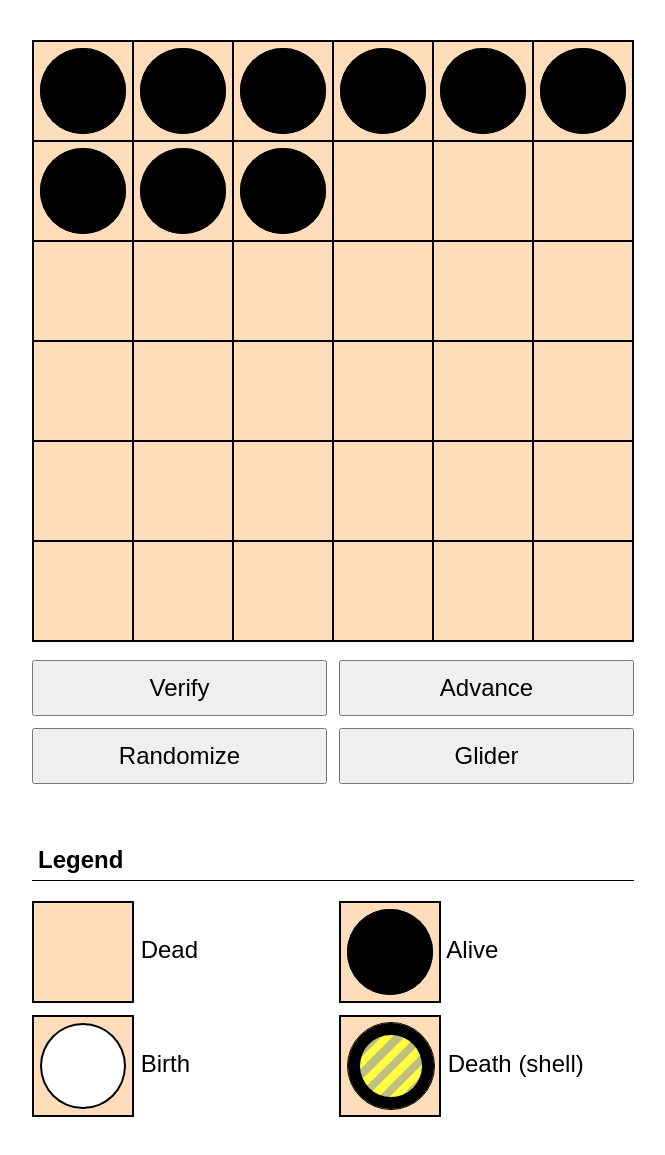
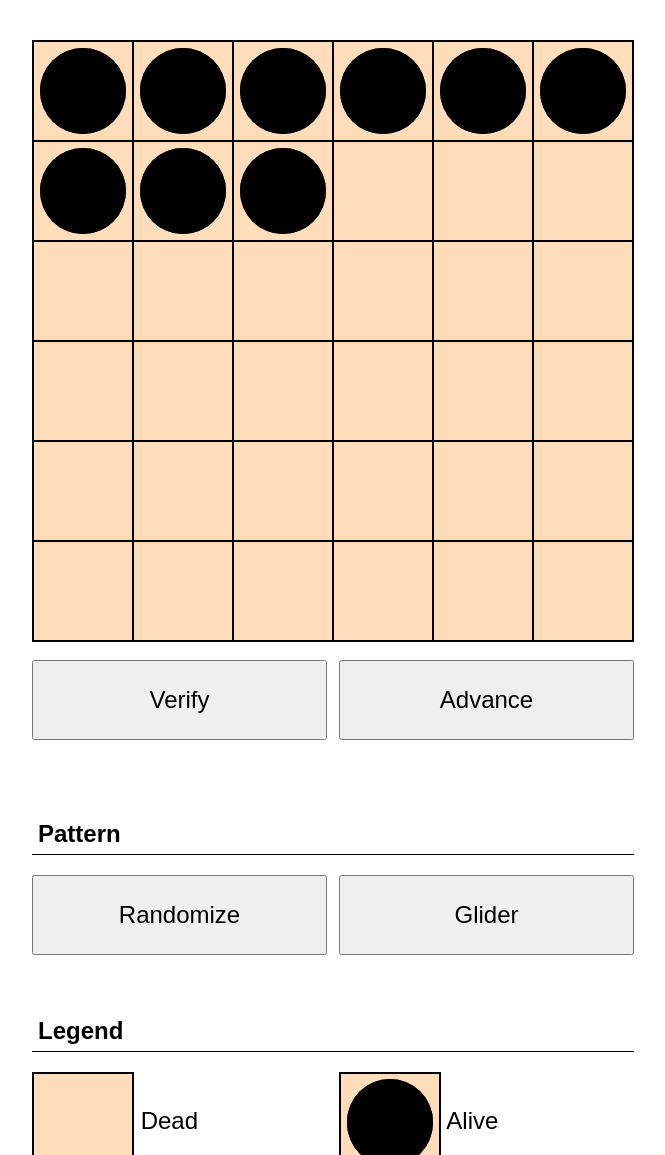
Before and after one commit to lgarron/speedlife.games, a website built with Parcel: page index.html in a window 1280 px wide. Shown: the top 1155 px of the page, without its empty margins (307-972 px from the left). Built offline with nearby package versions, Linux system fonts and the light colour scheme; what random-uint-below would draw is missing.

Commit message:
Update layout some more.

```diff
--- a/index.html
+++ b/index.html
@@ -16,6 +16,12 @@
     <div class="column-grid">
       <button id="check">Verify</button>
       <button id="advance">Advance</button>
+    </div>
+  </div>
+  <br><br><br>
+  <h2 class="legend-heading">Pattern</h2>
+  <div>
+    <div class="column-grid">
       <button id="randomize">Randomize</button>
       <button id="glider">Glider</button>
     </div>
--- a/style.css
+++ b/style.css
@@ -111,7 +111,7 @@ td.alive-now.dead-next .dot {
 
 button {
   font-size: 1.5em;
-  padding: 0.5em 0.25em;
+  padding: 1em 0.25em;
 }
 
 .column-grid {
```
